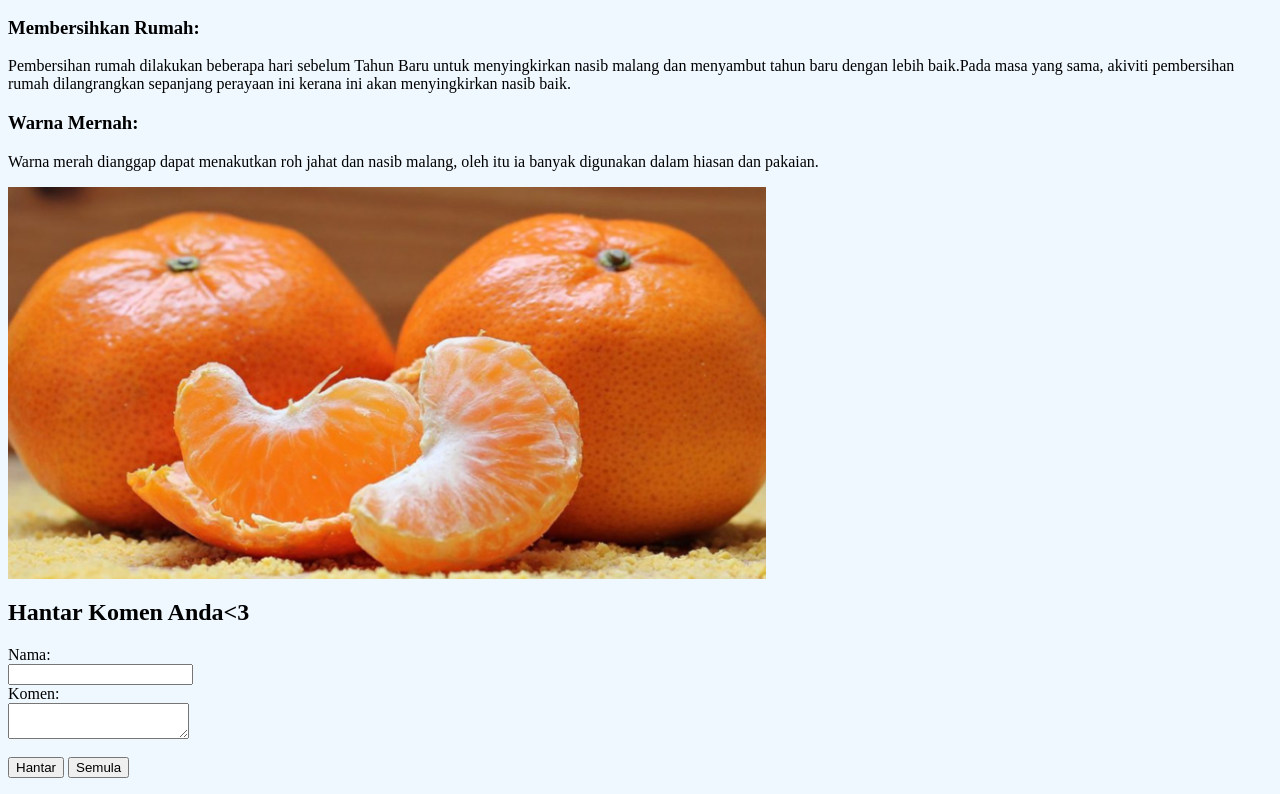
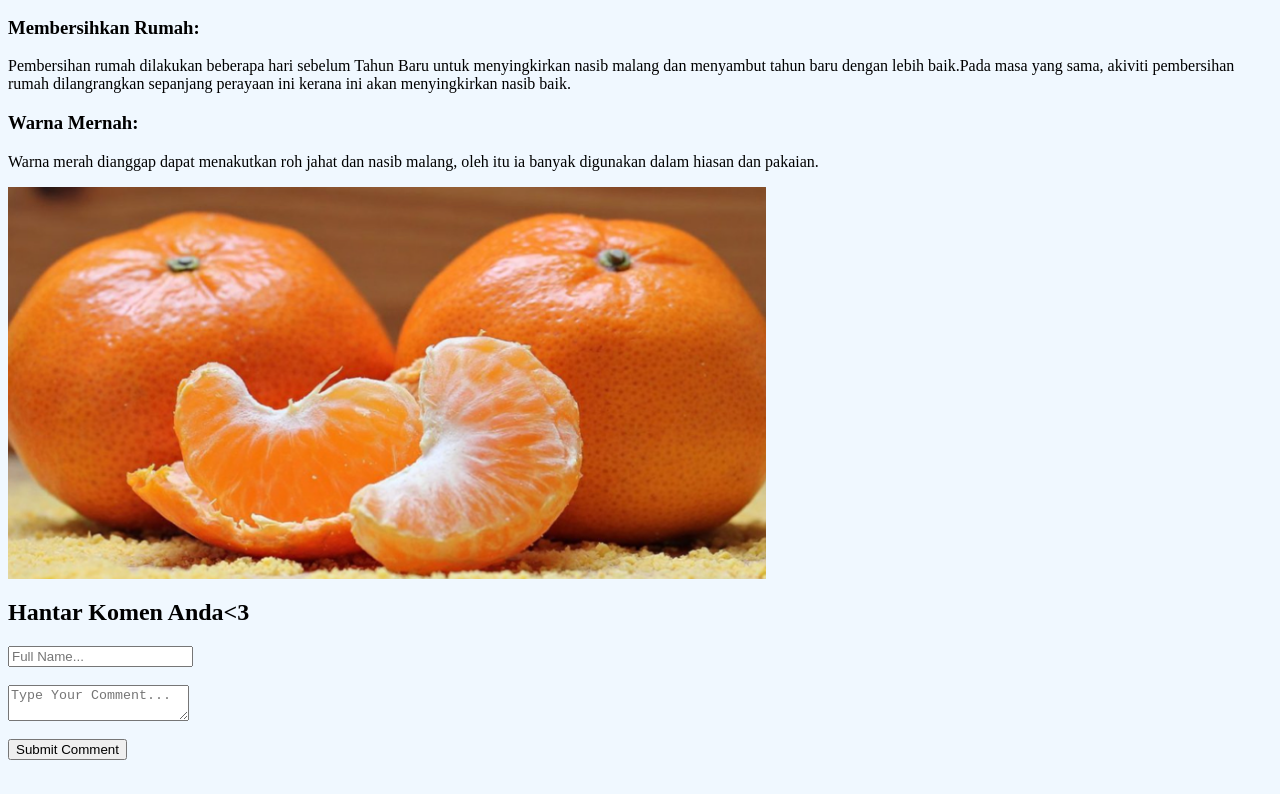
Before and after one commit to YZXGamma/Perayaan-Utama-Di-Malaysia, a plain HTML site: page Pengenalan4.html in a window 1280 px wide. Shown: the part 1470-2264 px from the top of the page. Drawn offline with Linux system fonts and the light colour scheme.

Commit message:
Update Pengenalan4.html

```diff
--- a/Pengenalan4.html
+++ b/Pengenalan4.html
@@ -30,15 +30,20 @@ menyambut tahun baru dengan lebih baik.Pada masa yang sama, akiviti pembersihan
 <h3>Warna Mernah:</h3>
 <p> Warna merah dianggap dapat menakutkan roh jahat dan nasib malang, oleh itu ia banyak digunakan dalam hiasan dan pakaian. </p>
 <img src="Limau Mandarinn.PNG" style="height:50%; width:60%;">
-
-<h2>Hantar Komen Anda<3 </h2>
-<form action="mailto: m-12735097@moe-dl.edu.my" method="post">
-Nama:<br><input type="text" name="name"><br>
-Komen:<br>
-
-<textarea name="comment" ></textarea><br><br>
-<input type="submit" value= "Hantar">
-<input type="reset" value= "Semula">
+<head>
+<meta charset="UTF-8">
+<meta name="viewport" cotent="width=device-width,initial-scale=1.0">
+<title>Comment Form Design</title>
+<link rel="stylesheet" href="style.css"
+</head>
+<body>
+<div class="comment-box">
+<h2>Hantar Komen Anda<3</h2>
+<form action" m12735097@moe-dl.edu.my">
+<input type="text" name="full name" placeholder="Full Name..."><br><br>
+<textarea name="comment" placeholder="Type Your Comment..."></textarea><br><br>
+<button type="submit">Submit Comment</button>
 </form>
+</div>
 </body>
 </html>
```
